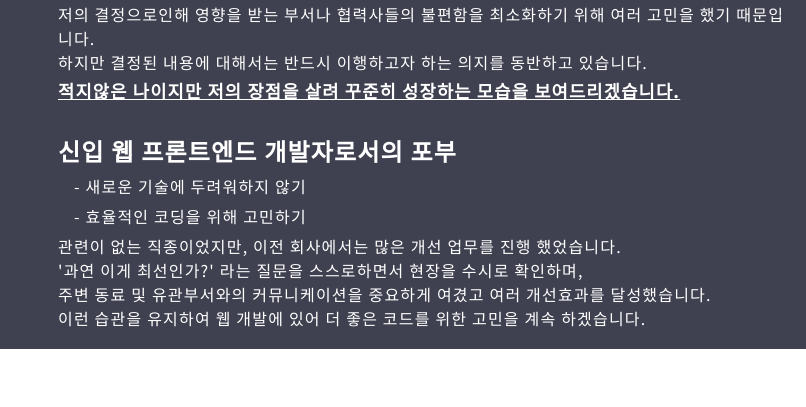
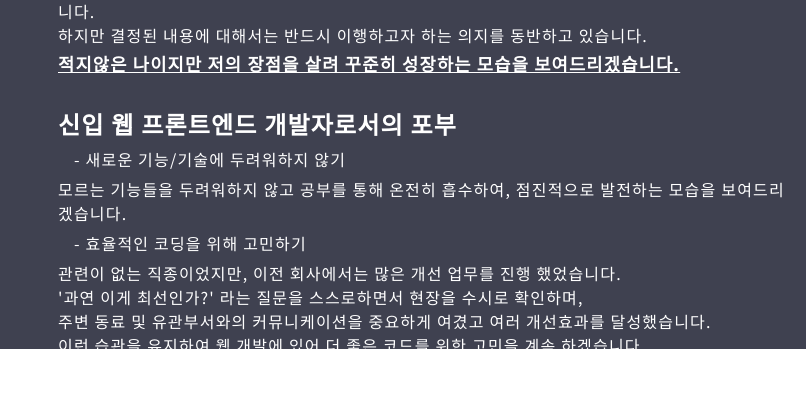
Before and after one commit to exploit-J/portfolio, a website: page index.html in a window 1280 px wide. Shown: the part 1251-1658 px from the top of the page, 474-1280 px from the left. Drawn offline with nearby package versions, Linux system fonts and the light colour scheme.

Commit message:
문구수정

```diff
--- a/index.html
+++ b/index.html
@@ -106,7 +106,10 @@
             </p>
             <p>
               <strong>신입 웹 프론트엔드 개발자로서의 포부</strong>
-              <span>- 새로운 기술에 두려워하지 않기</span>
+              <span>- 새로운 기능/기술에 두려워하지 않기</span>
+              모르는 기능들을 두려워하지 않고 공부를 통해 온전히 흡수하여,
+              점진적으로 발전하는 모습을 보여드리겠습니다.
+
               <span>- 효율적인 코딩을 위해 고민하기</span>
               관련이 없는 직종이었지만, 이전 회사에서는 많은 개선 업무를 진행
               했었습니다.<br />
```
